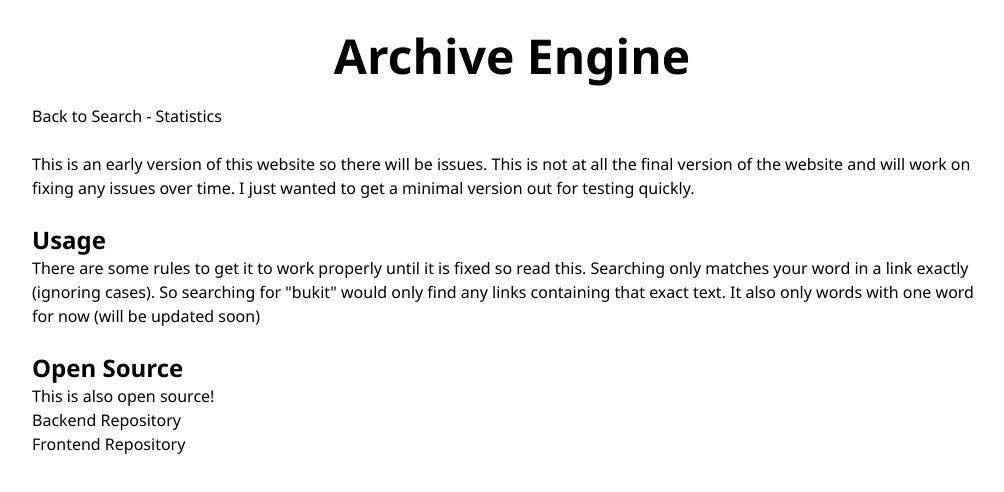
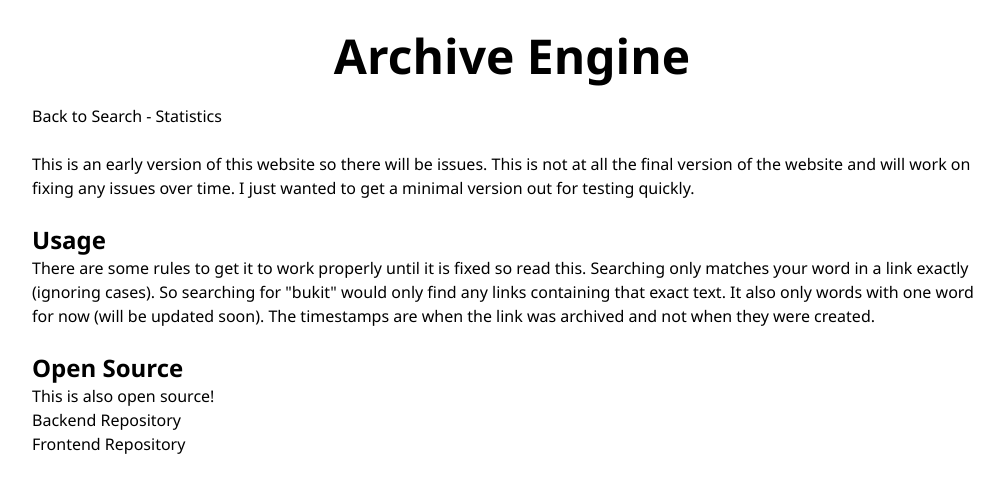
Before and after one commit to JustDoom/ArchiveEngineFrontend, a Nuxt app: page /usage in a window 1280 px wide. Shown: the top 492 px of the page, without its empty margins (128-1132 px from the left). Built offline with nearby package versions, Linux system fonts and the light colour scheme.

Commit message:
Update usage.vue

```diff
--- a/pages/usage.vue
+++ b/pages/usage.vue
@@ -6,7 +6,7 @@
       <NuxtLink to="/statistics">Statistics</NuxtLink><br><br>
       <p>This is an early version of this website so there will be issues. This is not at all the final version of the website and will work on fixing any issues over time. I just wanted to get a minimal version out for testing quickly.</p><br>
       <h2 class="font-bold text-2xl">Usage</h2>
-      <p>There are some rules to get it to work properly until it is fixed so read this. Searching only matches your word in a link exactly (ignoring cases). So searching for "bukit" would only find any links containing that exact text. It also only words with one word for now (will be updated soon)</p><br>
+      <p>There are some rules to get it to work properly until it is fixed so read this. Searching only matches your word in a link exactly (ignoring cases). So searching for "bukit" would only find any links containing that exact text. It also only words with one word for now (will be updated soon). The timestamps are when the link was archived and not when they were created.</p><br>
       <h2 class="font-bold text-2xl">Open Source</h2>
       <p>This is also open source!</p>
       <a href="https://github.com/JustDoom/ArchiveEngineBackend" target="_blank">Backend Repository</a><br>
```
